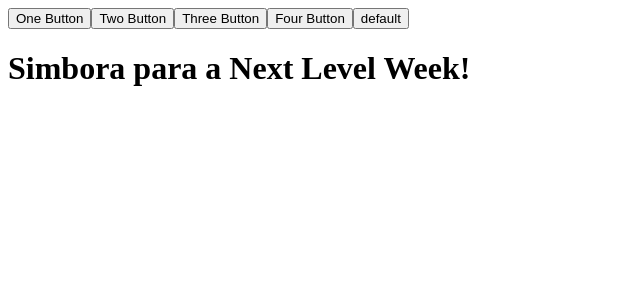
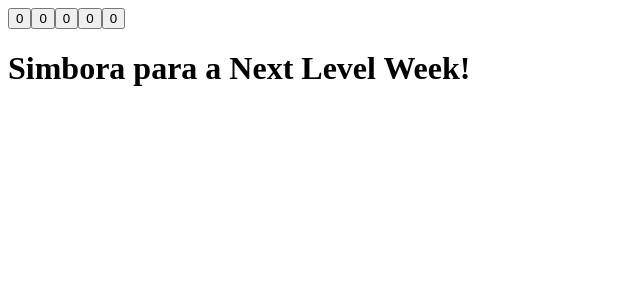
Before and after one commit to vitormatheus-18/App-ReactJS, a React (Create React App) app in the folder letmeask/: page / in a window 1280 px wide. Shown: the top 300 px of the page, without its empty margins (0-640 px from the left). Built offline with nearby package versions, Linux system fonts and the light colour scheme.

Commit message:
Teste: Create button dinamic

```diff
--- a/letmeask/src/App.tsx
+++ b/letmeask/src/App.tsx
@@ -3,10 +3,10 @@
 function App() {
   return (
     <div>
-      <Button text="One Button" />
-      <Button text="Two Button" />
-      <Button text="Three Button" />
-      <Button text="Four Button" />
+      <Button />
+      <Button />
+      <Button />
+      <Button />
       <Button />
       <h1>Simbora para a Next Level Week!</h1>
     </div>
--- a/letmeask/src/components/button.tsx
+++ b/letmeask/src/components/button.tsx
@@ -1,9 +1,14 @@
-type ButtonProps = {
-    text?: string;
-}
+import { useState } from "react";
 
-export function Button(props: ButtonProps){
+export function Button(){
+    // let counter = 0;
+    const [counter, setCounter] = useState(0)
+
+    function increment() {
+        setCounter(counter + 1);
+        console.log(counter);
+    }
     return (
-        <button>{props.text || 'default'}</button>
+        <button onClick={increment}>{counter}</button>
     )
 }
```
